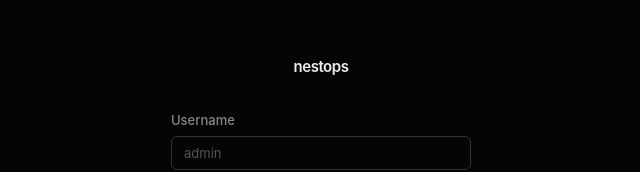
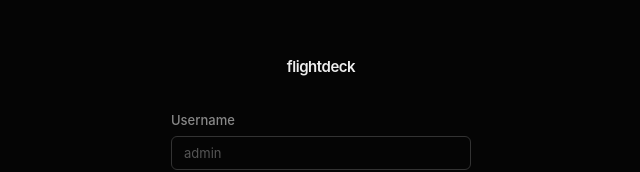
Before and after one commit to sahithvibudhi/flightdeck, a React (Vite) app in the folder ui/: page /login in a window 1280 px wide. Shown: the part 219-391 px from the top of the page, without its empty margins (319-959 px from the left). Built offline with nearby package versions, Linux system fonts and the light colour scheme.

Commit message:
rebrand: rename nestops to flightdeck across UI
Updates all brand references in page titles, navbar, login screen,
and package.json name field. Backend unchanged.

```diff
--- a/ui/index.html
+++ b/ui/index.html
@@ -3,7 +3,7 @@
   <head>
     <meta charset="UTF-8" />
     <meta name="viewport" content="width=device-width, initial-scale=1.0" />
-    <title>nestops</title>
+    <title>flightdeck</title>
   </head>
   <body>
     <div id="root"></div>
--- a/ui/package.json
+++ b/ui/package.json
@@ -1,5 +1,5 @@
 {
-  "name": "ui",
+  "name": "flightdeck",
   "private": true,
   "version": "0.0.0",
   "type": "module",
--- a/ui/src/pages/AppDetail.tsx
+++ b/ui/src/pages/AppDetail.tsx
@@ -155,7 +155,7 @@ export default function AppDetail() {
     return (
       <div className="layout">
         <nav className="nav">
-          <Link to="/" className="nav-brand">nestops</Link>
+          <Link to="/" className="nav-brand">flightdeck</Link>
         </nav>
         <div className="container">
           <div className="flex-center gap-sm" style={{ padding: '40px 0', justifyContent: 'center' }}>
@@ -169,7 +169,7 @@ export default function AppDetail() {
   return (
     <div className="layout">
       <nav className="nav">
-        <Link to="/" className="nav-brand">nestops</Link>
+        <Link to="/" className="nav-brand">flightdeck</Link>
         <div className="nav-links">
           <Link to="/">Apps</Link>
           <Link to="/settings">Settings</Link>
--- a/ui/src/pages/Apps.tsx
+++ b/ui/src/pages/Apps.tsx
@@ -76,7 +76,7 @@ export default function Apps() {
   return (
     <div className="layout">
       <nav className="nav">
-        <Link to="/" className="nav-brand">nestops</Link>
+        <Link to="/" className="nav-brand">flightdeck</Link>
         <div className="nav-links">
           <Link to="/settings">Settings</Link>
           <a href="#" onClick={handleLogout}>Log out</a>
--- a/ui/src/pages/Login.tsx
+++ b/ui/src/pages/Login.tsx
@@ -27,7 +27,7 @@ export default function Login() {
   return (
     <div className="login-wrapper">
       <div className="login-box">
-        <div className="login-brand">nestops</div>
+        <div className="login-brand">flightdeck</div>
         <form onSubmit={handleSubmit}>
           <div className="form-group">
             <label>Username</label>
--- a/ui/src/pages/NewApp.tsx
+++ b/ui/src/pages/NewApp.tsx
@@ -58,7 +58,7 @@ export default function NewApp() {
   return (
     <div className="layout">
       <nav className="nav">
-        <Link to="/" className="nav-brand">nestops</Link>
+        <Link to="/" className="nav-brand">flightdeck</Link>
         <div className="nav-links">
           <Link to="/">Apps</Link>
           <Link to="/settings">Settings</Link>
--- a/ui/src/pages/Settings.tsx
+++ b/ui/src/pages/Settings.tsx
@@ -84,7 +84,7 @@ export default function Settings() {
   return (
     <div className="layout">
       <nav className="nav">
-        <Link to="/" className="nav-brand">nestops</Link>
+        <Link to="/" className="nav-brand">flightdeck</Link>
         <div className="nav-links">
           <Link to="/">Apps</Link>
         </div>
```
